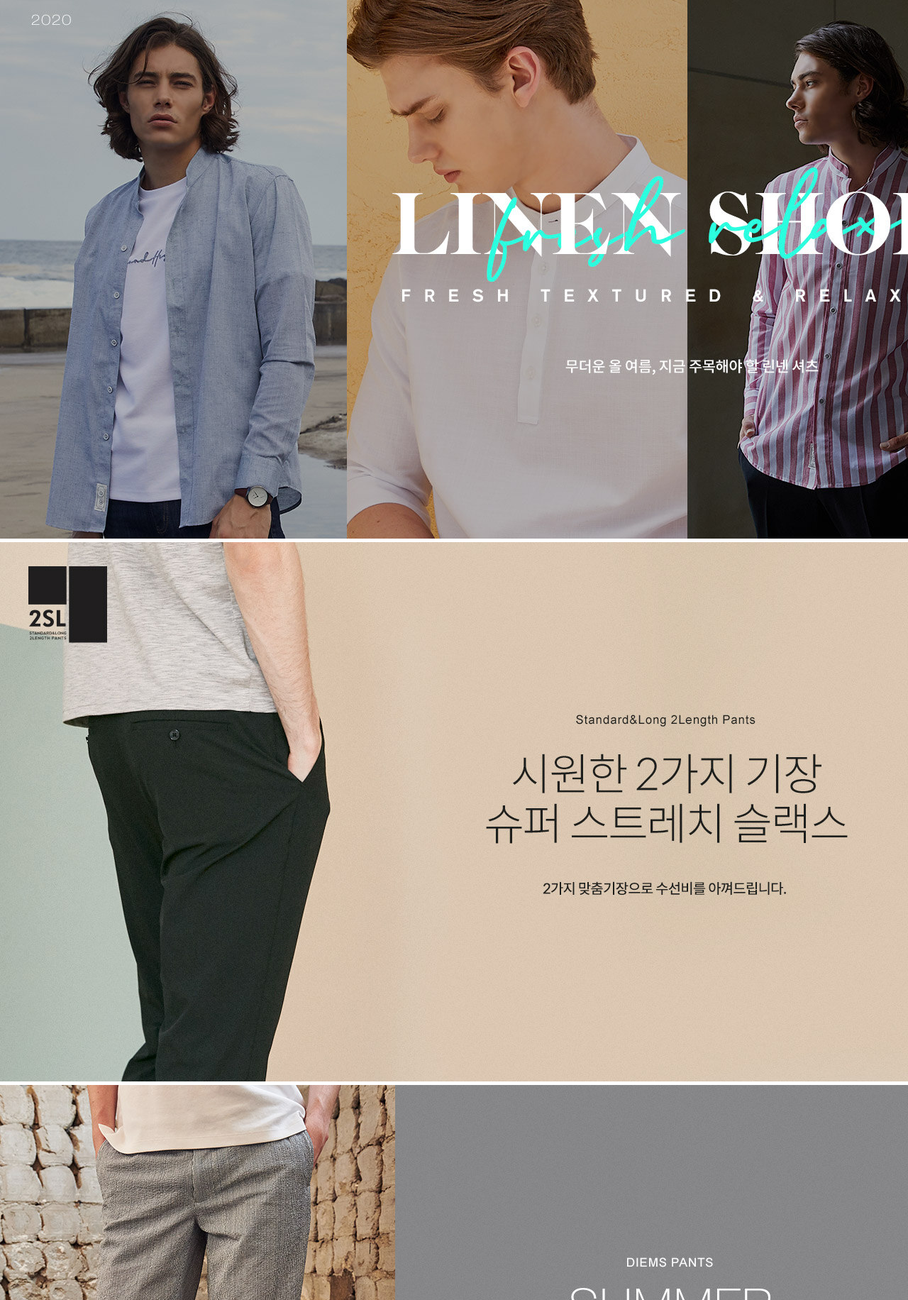
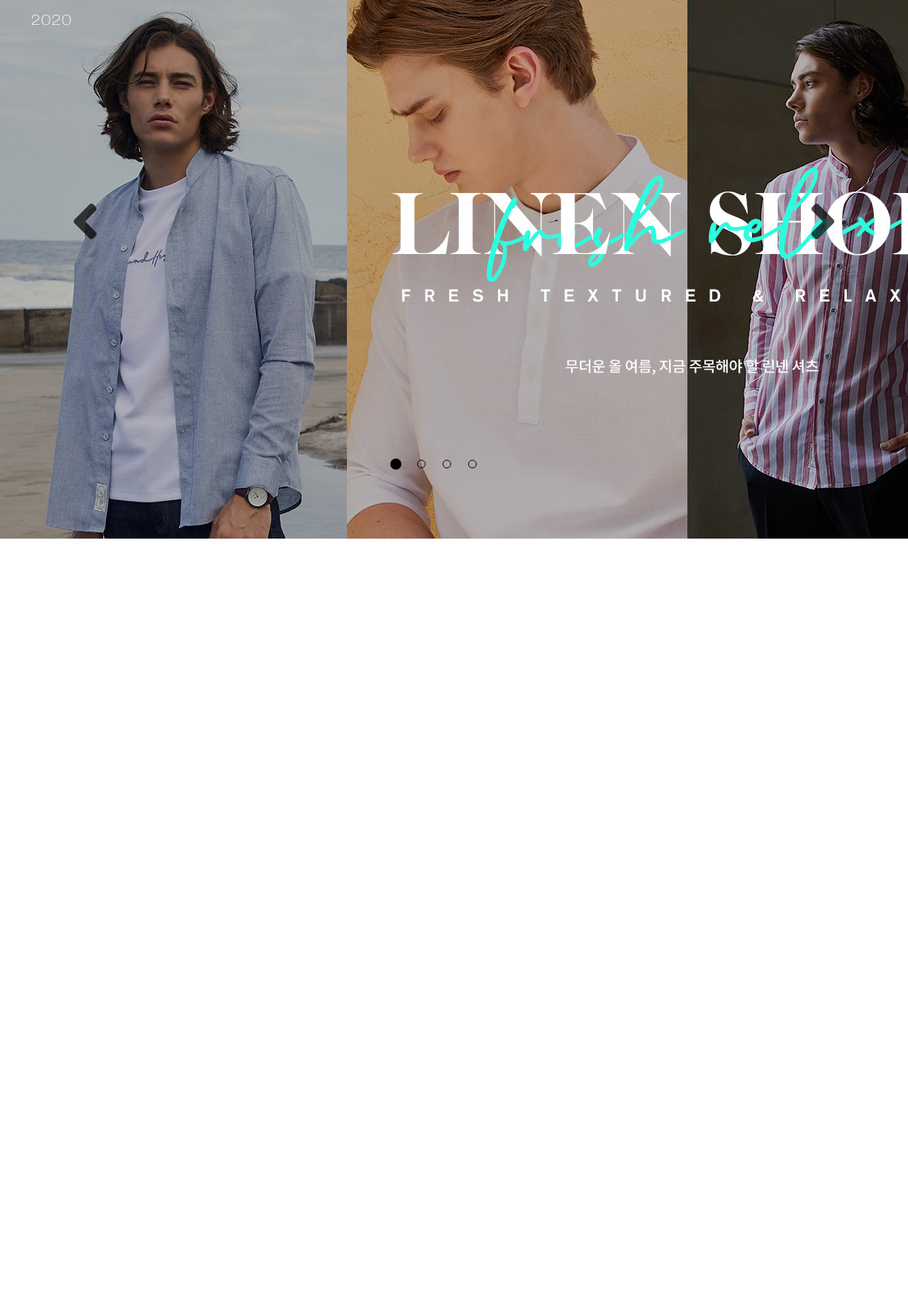
Before and after one commit to yousangyeop/my_blog, a PHP site: page /pf/stco/index.php in a window 1280 px wide; the page is wider, and only the part inside the window is pictured. Shown: the part 88-1920 px from the top of that part at 71% size. After the commit the page ends 847 px from the top of that part, so only its background shows below. Run offline with PHP 8.4, Linux system fonts and the light colour scheme; some libraries are stand-ins or nearby versions.

Commit message:
포트폴리오 세번째 작업

```diff
--- a/public/pf/stco/index.css
+++ b/public/pf/stco/index.css
@@ -339,3 +339,79 @@
 .right-menu > li {
     padding: 10px;
 }
+/* 슬라이드 */
+.sbs-slider {
+    min-width: 1200px;
+}
+
+.sbs-slider > .slides {
+    position: relative;
+}
+
+.sbs-slider > .slides > li {
+    position: absolute;
+    top:0;
+    left:0;
+    width:100%;
+    height:100%;
+    /* 완전투명하게 만든다. */
+    opacity:0;
+}
+.sbs-slider > .slides > li.active {
+    opacity:1;
+}
+/* 슬라이드 바 */
+.sbs-slider .side-bars > div > span {
+    position:absolute;
+    top:50%;
+    transform:translateY(-50%);
+}
+.sbs-slider .side-bars > div:first-child > span {
+    left:100px;
+}
+.sbs-slider .side-bars > div:last-child > span {
+    right: 100px;
+}
+
+.sbs-slider .side-bars > div:active > span {
+    transform:translateY(-40%);
+}
+.side-bars i {
+    font-size: 5rem;
+    opacity: .7;
+}
+/* 버튼 슬라이드 */
+.btn-slide {
+    position: absolute;
+    width: 200px;
+    bottom: 40px;
+    left: 50%;
+    transform: translateX(-50%);
+}
+.btn-slide > div {
+    position: relative;
+    cursor: pointer;
+}
+.btn-slide > div > i {
+    visibility: hidden;
+    z-index: 5;
+    padding: 10px;
+}
+.btn-slide > div.active > i {
+    visibility: visible;
+}
+.btn-slide > div > .dot {
+    position: absolute;
+    top: 50%;
+    left: 50%;
+    width: 10px;
+    height: 10px;
+    border-radius: 100%;
+    border: 1px solid black;
+    transform: translate(-50%, -50%);
+}
+/* 배너 */
+
+.bn-bar > .bn-text-2 {
+    margin-bottom: 100px;
+}
--- a/public/pf/stco/index.js
+++ b/public/pf/stco/index.js
@@ -20,9 +20,9 @@
 
     if ($post.length == 0) {
       if (isLeft) {
-          $post = $slider.find('.slides > div:last-child');
+        $post = $slider.find('.slides > li:last-child');
       } else {
-          $post = $slider.find('.slides > div:first-child');
+        $post = $slider.find('.slides > li:first-child');
       }
     }
 
--- a/public/pf/stco/index.php
+++ b/public/pf/stco/index.php
@@ -9,6 +9,7 @@
     <script src="https://cdnjs.cloudflare.com/ajax/libs/jquery/3.5.1/jquery.min.js"></script>
     <script src="./index.js"></script>
     <script src="https://cdnjs.cloudflare.com/ajax/libs/jquery/3.3.1/jquery.min.js"></script>
+    <link rel="stylesheet" href="https://cdnjs.cloudflare.com/ajax/libs/font-awesome/5.13.1/css/all.min.css">
 </head>
 
 <body>
@@ -42,28 +43,39 @@
             <li class="slide2"><img src="http://localhost:8077/resource/img/stco-bn-2.jpg" alt=""></li>
             <li class="slide3"><img src="http://localhost:8077/resource/img/stco-bn-3.jpg" alt=""></li>
             <li class="slide4"><img src="http://localhost:8077/resource/img/stco-bn-4.jpg" alt=""></li>
-            <li class="slide5"><img src="http://localhost:8077/resource/img/stco-bn-5.jpg" alt=""></li>
-            <li class="slide6"><img src="http://localhost:8077/resource/img/stco-bn-6.jpg" alt=""></li>
-            <li class="slide7"><img src="http://localhost:8077/resource/img/stco-bn-7.jpg" alt=""></li>
-            <li class="slide8"><img src="http://localhost:8077/resource/img/stco-bn-8.jpg" alt=""></li>
-            <li class="slide9"><img src="http://localhost:8077/resource/img/stco-bn-9.jpg" alt=""></li>
-            <li class="slide10"><img src="http://localhost:8077/resource/img/stco-bn-10.jpg" alt=""></li>
-            <li class="slide11"><img src="http://localhost:8077/resource/img/stco-bn-11.jpg" alt=""></li>
-            <li class="slide12"><img src="http://localhost:8077/resource/img/stco-bn-12.jpg" alt=""></li>
         </ul>
-    </div>
-    <div class="side-bars">
+        <div class="side-bars">
             <div>
                 <span>
-                    <img src="http://www.di-in.co.kr/img/new2020/btn-main-v-prev.png" alt="">
+                    <i class="fas fa-angle-left"></i>
                 </span>
             </div>
             <div>
                 <span>
-                    <img src="http://www.di-in.co.kr/img/new2020/btn-main-v-next.png" alt="">
+                    <i class="fas fa-angle-right"></i>
                 </span>
             </div>
         </div>
+        <div class="btn-slide flex flex-jc-sb">
+            <div class="btn1 flex fle-jc-sb active">
+                <div class="dot"></div>
+                <i class="fas fa-circle"></i>
+            </div>
+            <div class="btn2 flex">
+                <div class="dot"></div>
+                <i class="fas fa-circle"></i>
+            </div>
+            <div class="btn3 flex">
+                <div class="dot"></div>
+                <i class="fas fa-circle"></i>
+            </div>
+            <div class="btn4 flex">
+                <div class="dot"></div>
+                <i class="fas fa-circle"></i>
+            </div>
+        </div>
+    </div>
+
 </body>
 
 </html>
```
Lines whose indentation alone changed are shown as unchanged.
